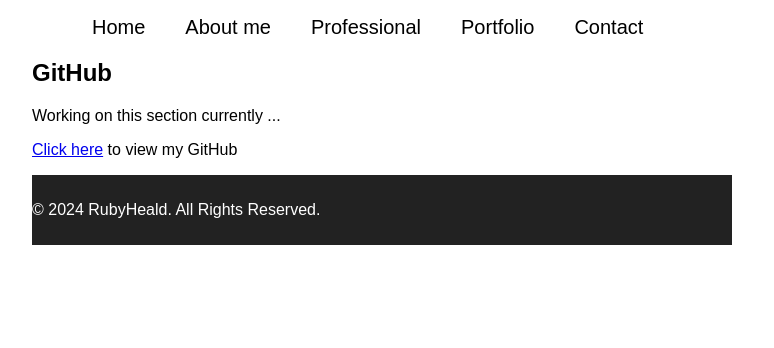
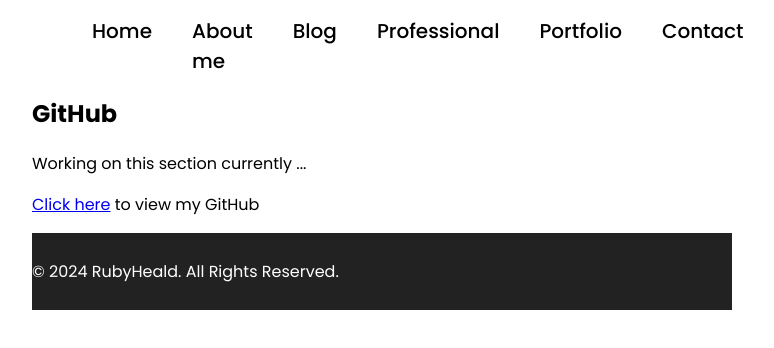
Before and after one commit to RubyHeald/My-first-website, a plain HTML site: page Portfolio.html in a window 1280 px wide. Shown: the whole page, without its empty margins (258-1032 px from the left). Drawn offline with Linux system fonts and the light colour scheme.

Commit message:
amended css and added blog page

```diff
--- a/AboutMe.css
+++ /dev/null
@@ -1,62 +0,0 @@
-@import url('https://fonts.googleapis.com/css2?family=Poppins:wght@200;300;400;500;600;700&display=swap');
-*{
-body{
-    background: white;
-    max-width: 700px;
-    margin: auto;
-    padding: 0;
-    box-sizing: border-box;
-    font-family: 'Poppins',sans-serif;
-    justify-content: space-around;
-    flex-wrap: wrap;
-    align-items: center;
-
-}
-}
-
-.family{
-  justify-content: space-around;
-  flex-wrap: wrap;
-  align-items: center;
-}
-.hobbies{
-  justify-content: space-around;
-  flex-wrap: wrap;
-  align-items: center;
-}
-
-/* NAV MENU*/
-nav .menu{
-  display: flex;
-}
-nav .menu li{
-  list-style: none;
-  margin: 0 20px;
-}
-nav .menu a{
-  color: black;
-  font-size: 20px;
-  font-weight: 500;
-  text-decoration: none;
-}
-
-/* BODY */
-.family{
-  justify-content: space-around;
-  flex-wrap: wrap;
-  align-items: center;
-}
-.hobbies{
-  justify-content: space-around;
-  flex-wrap: wrap;
-  align-items: center;
-}
-/*Footer*/
-
-footer {
-	background-color: #222;
-	color: white;
-	text-align: flex-end;
-	padding: 10px 0;
-  justify-content: flex-start;
-}
--- a/Contact.css
+++ /dev/null
@@ -1,56 +0,0 @@
-@import url('https://fonts.googleapis.com/css2?family=Poppins:wght@200;300;400;500;600;700&display=swap');
-*{
-body{
-    background-color: rgb(151, 175, 151);
-    max-width: 700px;
-    margin: auto;
-    padding: 0;
-    box-sizing: border-box;
-    font-family: 'Poppins',sans-serif;
-}
-}
-
-/* NAV MENU*/
-
-nav .menu{
-  display: flex;
-}
-nav .menu li{
-  list-style: none;
-  margin: 0 20px;
-}
-nav .menu a{
-  color: black;
-  font-size: 20px;
-  font-weight: 500;
-  text-decoration: none;
-}
-
-/* BODY */
-
-.text-content{
-  position: absolute;
-  top: 50%;
-  left: 7%;
-  z-index: 12;
-}
-header .text-content .text{
-  font-size: 30px;
-  color: #161922;
-}
-header .text-content .name{
-color: #090b10;
- font-size: 75px;
- font-weight: 600;
- margin: -20px 0 0 -3px;
-}
-
-/*Footer*/
-
-footer {
-	background-color: #222;
-	color: white;
-	text-align: flex-end;
-	padding: 10px 0;
-    justify-content: flex-start;
-}
--- a/Currentlearning.css
+++ /dev/null
@@ -1,53 +0,0 @@
-
-body{
-    background: white;
-    max-width: 700px;
-    margin: auto;
-    padding: 0;
-    box-sizing: border-box;
-    font-family: 'Poppins',sans-serif;
-    justify-content: space-around;
-    flex-wrap: wrap;
-    align-items: center;
-
-}
-
-.family{
-  justify-content: space-around;
-  flex-wrap: wrap;
-  align-items: center;
-}
-.hobbies{
-  justify-content: space-around;
-  flex-wrap: wrap;
-  align-items: center;
-}
-
-/* NAV MENU*/
-nav .menu{
-  display: flex;
-}
-nav .menu li{
-  list-style: none;
-  margin: 0 20px;
-}
-nav .menu a{
-  color: black;
-  font-size: 20px;
-  font-weight: 500;
-  text-decoration: none;
-}
-
-
-/*Footer*/
-
-footer {
-    background-color: #222;
-    color: white;
-    text-align: flex-end;
-    padding: 10px 0;
-    flex-direction: row-reverse;
-    align-items: flex-end;
-    justify-content: center;
-    animation: alternate-reverse;
-}
--- a/Currentlearning.html
+++ b/Portfolio.html
@@ -6,7 +6,7 @@
     <meta name="viewport"
           content="width=device-width, initial-scale=1.0">
     <link rel="stylesheet"
-          href="Currentlearning.css">
+          href="main.css">
     <title>Portfolio</title>
 </head>
 
@@ -18,25 +18,23 @@
      <ul class="menu">
          <li><a href="index.html">Home</a></li>
          <li><a href="AboutMe.html">About me</a></li>
+         <li><a href="Blog.html">Blog</a></li>
          <li><a href="Proessional.html">Professional</a></li>
-         <li><a href="Currentlearning.html">Portfolio</a></li>
+         <li><a href="Portfolio.html">Portfolio</a></li>
          <li><a href="Contact.html">Contact</a></li>
      </ul>
          </nav>
 </header>
 
- <body>
+<body>
 <section class="Portfolio">
     <h1>GitHub</h1>
     <p> Working on this section currently ...</p>
     <p><a href="https://github.com/RubyHeald">Click here</a> to view my GitHub</p>
 </section>
 
-
-</body>
-
 <footer>
         <p>© 2024 RubyHeald. All Rights Reserved.</p>
 </footer>
 
-</html>
+</html></body>
--- a/professional.css
+++ b/main.css
@@ -54,3 +54,34 @@ footer {
 	padding: 10px 0;
     justify-content: flex-start;
 }
+
+/* ---ABOUT ME--- */
+
+.family{
+  justify-content: space-around;
+  flex-wrap: wrap;
+  align-items: center;
+}
+.hobbies{
+  justify-content: space-around;
+  flex-wrap: wrap;
+  align-items: center;
+}
+
+/* ---BLOG--- */
+.text-content{
+  position: absolute;
+  top: 50%;
+  left: 7%;
+  z-index: 12;
+}
+header .text-content .text{
+  font-size: 30px;
+  color: #161922;
+}
+header .text-content .name{
+color: #090b10;
+ font-size: 75px;
+ font-weight: 600;
+ margin: -20px 0 0 -3px;
+}
```
Also changed, not shown: AboutMe.html (+3 -2 lines), Blog.html (added, +92 -0 lines), Contact.html (+6 -3 lines), Proessional.html (+3 -2 lines), index.html (+3 -1 lines), style.css (line endings or trailing spaces).
